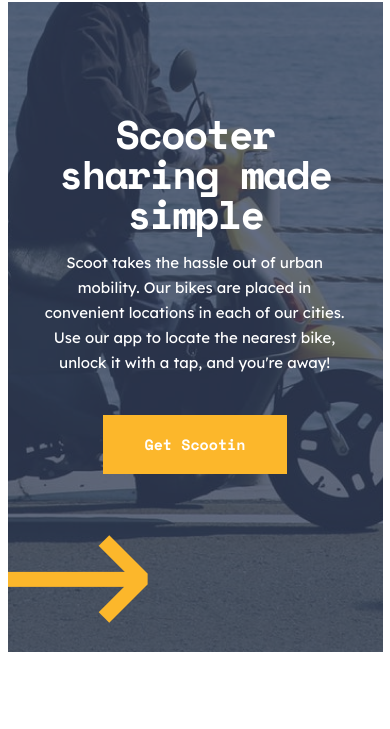
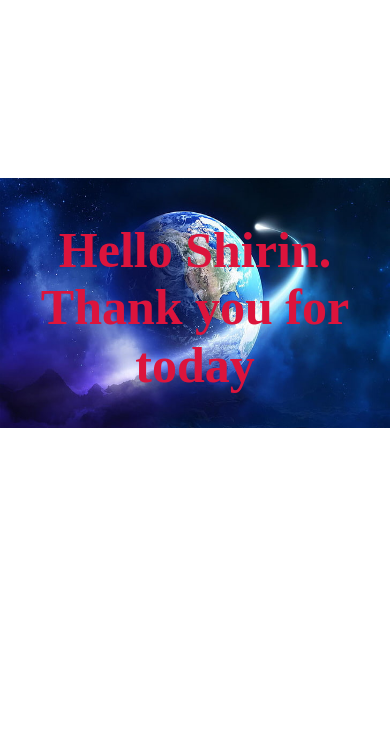
Before and after one commit to Timurxoja0723/Scoot-Website, a plain HTML site: page index.html in a window 390 px wide. Shown: the part 62-791 px from the top of the page. Drawn offline with Linux system fonts and the light colour scheme; a web font is replaced by a local one.

Commit message:
Some changes have been made

```diff
--- a/css/main.css
+++ b/css/main.css
@@ -122,6 +122,11 @@
   --site-color: #FCB72B;
   --site-color2: #fff;
   --site-color3: #495567;
+}
+
+.sweet{
+  text-align: center;
+  /* font-size: 90px; */
 }
 
 /* General Css */
--- a/css/responsive.css
+++ b/css/responsive.css
@@ -64,6 +64,19 @@
     --site-color: #FCB72B;
     --site-color2: #fff;
     --site-color3: #495567;
+  }
+
+  .sweet{
+    position: relative;
+    top: 250px;
+    color: crimson;
+    font-size: 50px;
+    text-align: center;
+  }
+
+  .sweet-img{
+    width: 390px;
+    height: 250px;
   }
 
 
@@ -219,6 +232,7 @@
   }
 
   .circle-mob-img{
+    margin-left: 10px;
     display: block;
   }
 
@@ -228,7 +242,8 @@
 
   .rounds__title{
     padding-top: 56px;
-    width: 311px;
+    padding-left: 30px;
+    width: 350px;
     height: 64px;
     font-family: 'Space Mono';
     font-style: normal;
--- a/index.html
+++ b/index.html
@@ -12,9 +12,15 @@
   <title>Scoot</title>
 </head>
 <body>
+
+  <h1 class="sweet">Hello Sh<span>i</span>r<span>i</span>n. <br> Thank you for today</h1>
+  <img src="./img/bg-img.jpg" alt="bg img" class="sweet-img">
+
+
+
   <!-- <audio src="./musics/machine.mp3" autoplay></audio> -->
   <!-- Site-header-started -->
-  <header id="header" class="header">
+  <!-- <header id="header" class="header">
     <div class="container header__container">
       <nav class=" header__nav">
         <a href="/index.html" class="header__logo">
@@ -50,10 +56,10 @@
         </button>
       </div>
     </div>
-  </header>
+  </header> -->
   <!-- Site-header-end -->
   <!-- Site-main-started -->
-  <main>
+  <!-- <main>
     <section class="opportunity__section">
       <div class="container opportunity-container">
         <img src="./img/opportunity-line-img.png" class="opportunity__img" alt="opportunity-img" width="1020.5" height="96">
@@ -145,7 +151,7 @@
         </ul>
       </div>
     </section>
-  </main>
+  </main>  -->
    <!-- Site-main-end  -->
    <!-- Site-footer-started -->
   <!-- <footer>
```
Also changed, not shown: img/bg-img.jpg (added).
